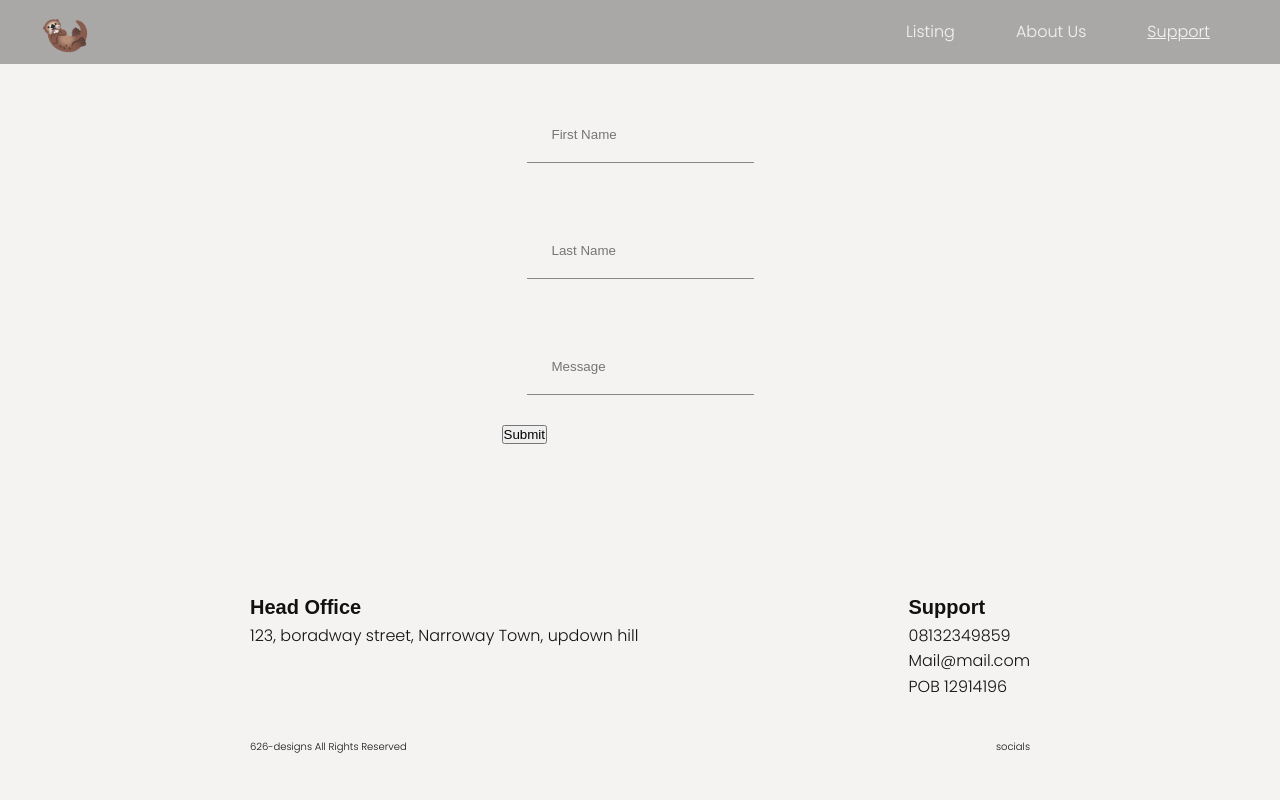
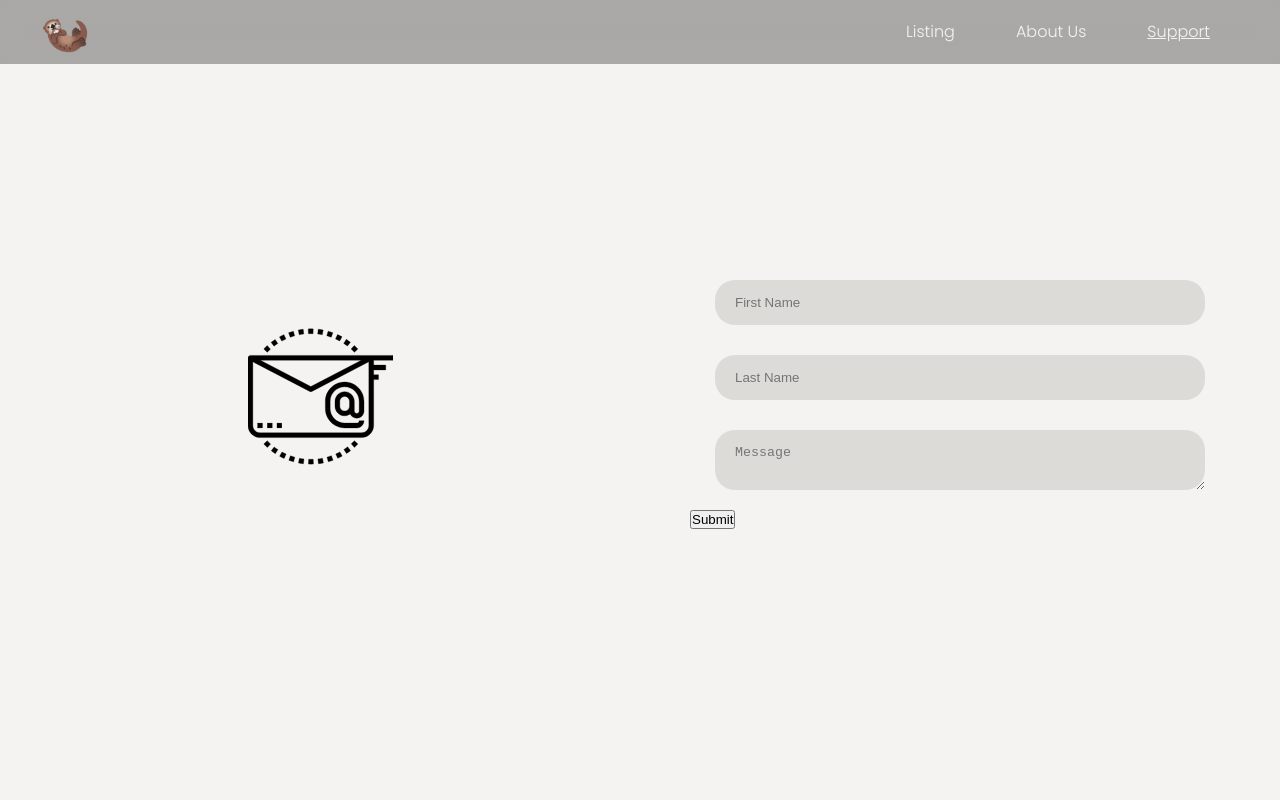
Before and after one commit to Ph-uad/Otter-Home, a React (Create React App) app: page /support in a window 1280 px wide. Shown: the top 800 px of the page. Built offline with nearby package versions, Linux system fonts and the light colour scheme.

Commit message:
form styling (trial)

```diff
--- a/src/components/layout/footer/footer.module.css
+++ b/src/components/layout/footer/footer.module.css
@@ -1,5 +1,6 @@
 .footer{
     padding: 7rem 5rem;
+
 }
 
 @media (min-width:64em) {
--- a/src/components/layout/support/support.js
+++ b/src/components/layout/support/support.js
@@ -1,4 +1,5 @@
 import Classes from './support.module.css'
+import MailSVG from '../../../Assets/svg/email.svg'
 import { useFormik } from "formik";
 
 
@@ -33,7 +34,7 @@ const Support = () => {
         initialValues: {
             firstName: "",
             lastName: "",
-            message:"",
+            message: "",
         },
         validate,
         onSubmit: (values) => {
@@ -45,22 +46,26 @@ const Support = () => {
 
     return (
         <div className={ `page flex ${Classes.support}` }>
-            <form onSubmit={ handleSubmit }>
+            <div className={ `flex ${Classes.container}` }>
+                <figure className={`figure flex ${Classes.figure}`}>
+                    <img src={MailSVG} alt="mail-icon" />
+                </figure>
+                <form onSubmit={ handleSubmit } className={`${Classes.form}`}>
 
                     <div className={ Classes["form__control"] }>
-                    <input name="firstName" placeholder='First Name' className={ Classes["form__input"] } type="text" id="firstName" onChange={ handleChange } onBlur={ handleBlur }  />
+                        <input name="firstName" placeholder='First Name' className={ Classes["form__input"] } type="text" id="firstName" onChange={ handleChange } onBlur={ handleBlur } />
 
-                    { touched.firstName && errors.firstName ? <div>{errors.firstName}</div> : null }
+                        { touched.firstName && errors.firstName ? <div className='alert--error'>{ errors.firstName }</div> : null }
                     </div>
 
                     <div className={ Classes["form__control"] }>
-                    <input name="lastName" placeholder='Last Name' className={ Classes["form__input"] } type="mail" id="lastName" onChange={ handleChange } onBlur={ handleBlur }  />
-                    { touched.lastName && errors.lastName ? <div>{errors.lastName}</div> : null }
+                        <input name="lastName" placeholder='Last Name' className={ Classes["form__input"] } type="mail" id="lastName" onChange={ handleChange } onBlur={ handleBlur } />
+                        { touched.lastName && errors.lastName ? <div className='alert--error'>{ errors.lastName }</div> : null }
                     </div>
 
                     <div className={ Classes["form__control"] }>
-                    <input name="message" placeholder='Message' className={ Classes["form__input"] } type="mail" id="message" onChange={ handleChange } onBlur={ handleBlur }  />
-                    { touched.message && errors.message ? <div>{errors.message}</div> : null }
+                        <textarea name="message" placeholder='Message' className={ Classes["form__input"] } type="text"  id="message" onChange={ handleChange } onBlur={ handleBlur } />
+                        { touched.message && errors.message ? <div className='alert--error'>{ errors.message }</div> : null }
                     </div>
 
                     {/* <div className={ Classes["form__control"] }>
@@ -71,6 +76,9 @@ const Support = () => {
                     <button type="submit" className='btn btn--primary'>Submit</button>
                 </form>
             </div>
+
+
+        </div>
     )
 }
 export default Support;
--- a/src/components/layout/support/support.module.css
+++ b/src/components/layout/support/support.module.css
@@ -1,50 +1,67 @@
-.support{
+.support {
+    justify-content: center;
+    place-items: center;
+    height: 80vh;
+}
+
+@media (min-width:64em) {
+    .figure {
+        flex: 1 0 45%;
+    }
+}
+
+.container {
+    width: 100%;
+    flex-wrap: wrap;
+    justify-content: space-around;
+}
+
+.form {
+    flex: 1 0 45%;
+    padding: 4rem 5rem;
+    position: relative;
+}
+
+
+.figure {
+    flex: 1 0 85%;
     justify-content: center;
 }
 
-.form{
-    padding: 4rem 5rem;
-    position: relative;
-    width: min(90%, 60vw);
+@media (min-width:64em) {
+    .figure {
+        flex: 1 0 45%;
+    }
 }
 
-.form__control{
-    padding: 3rem 2.5rem;
+
+.form__control {
+    padding: 1.5rem 2.5rem;
+    transition: all 1 ease-in-out;
 }
 
-.form__input{
+.form__input {
     outline: none;
     border: none;
-    padding: 2rem 2.5rem;
+    padding: 1.5rem 2rem;
     width: 100%;
-    background: var(--color-gray-100);
-    border-bottom: 1px solid var(--color-gray-500);
-    background: inherit;
+    background: var(--color-gray-200);
+    border-radius: 20px;
+    color: var(--color-gray-900);
 }
 
-.form__input::placeholder{
+.form__input:focus {
+    border-bottom: 1px solid var(--color-gray-500);
+}
+
+.form__input::placeholder {
     position: relative;
     transition: .4s ease-in-out;
     opacity: 1;
 }
 
-.form__label{
+.form__input:focus::placeholder {
     position: absolute;
-    left: 0;
+    left: -30%;
     opacity: 0;
-    display: inline-block;
-
-    transition: .4s ease-in-out .2s;
 }
-
-.form__input:focus ~ .form__label{
-        left: -1%;
-        opacity: 1;
-        font-weight: bolder;
-}
-
-.form__input:focus::placeholder{
-   position: absolute;
-   left: -2%;
-   opacity: 0;
-}
--- a/src/index.css
+++ b/src/index.css
@@ -248,6 +248,26 @@ h5 {
   text-align: center;
 }
 
+.alert--error{
+  color: red;
+  font-size: 1rem;
+  font-weight: bold;
+  transform-origin: center;
+  font-family: system-ui, -apple-system, BlinkMacSystemFont, 'Segoe UI', Roboto, Oxygen, Ubuntu, Cantarell, 'Open Sans', 'Helvetica Neue', sans-serif;
+
+  animation: error .4s linear 2;
+}
+
+@keyframes error{
+  from{
+    translate: 0%;
+  }
+  to{
+    translate: 2%;
+  }
+}
+/*  */
+
 li {
   list-style-type: none;
 }
```
Also changed, not shown: src/Assets/svg/email.svg (added). Lines whose indentation alone changed are shown as unchanged.
